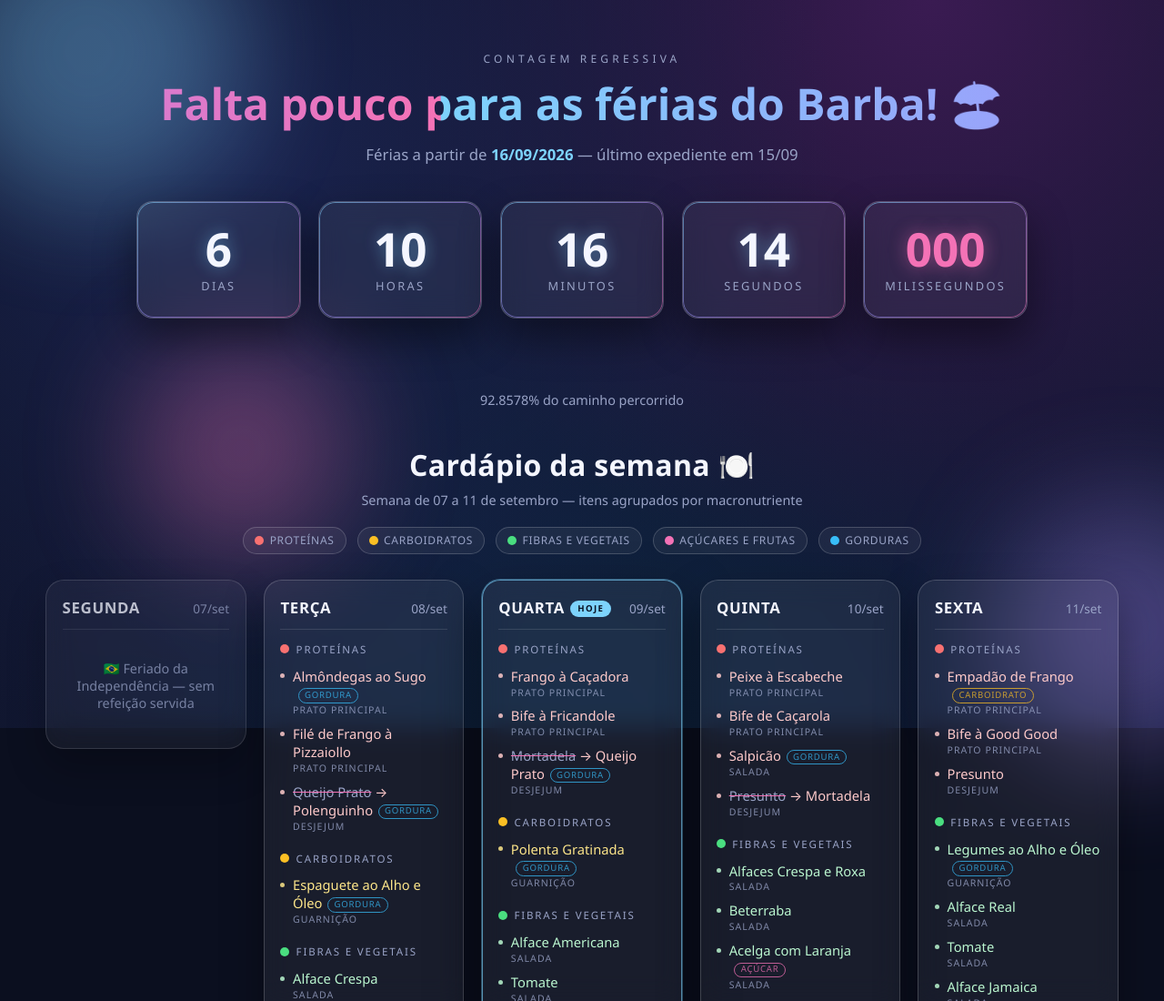
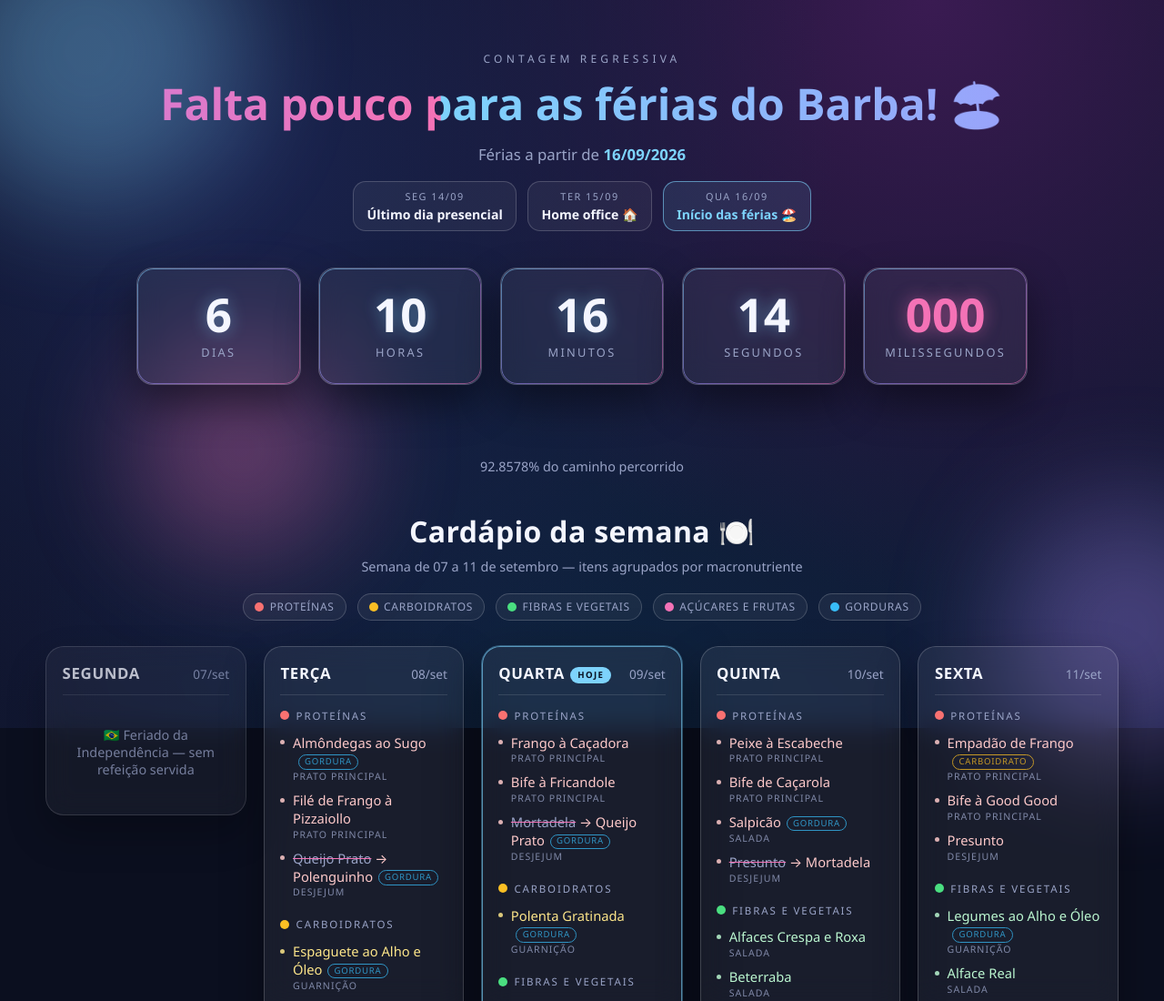
Before and after one commit to BrunoAlmeida87/Barba, a plain HTML site: page index.html in a window 1280 px wide. Shown: the top 1100 px of the page at 91% size. Drawn offline with Linux system fonts and the light colour scheme.

Commit message:
Calcula o dia atual em Brasília e informa o último dia presencial (#3)
* Troca contador para as férias do Barba e adiciona cardápio da semana

- Contagem regressiva agora aponta para 16/09/2026 (início das férias),
  com título, favicon, confetes e tela de comemoração atualizados.
- Nova seção "Cardápio da semana" (07 a 11/set) montada a partir do
  cardápio impresso da empresa, com os itens agrupados por macronutriente
  (proteínas, carboidratos, fibras e vegetais, açúcares e frutas) e
  etiquetas para o segundo macronutriente relevante do prato.
- Cada item mantém a parte da refeição de origem (salada, prato principal,
  guarnição, sobremesa, bebida, desjejum); substituições manuscritas
  aparecem riscadas com a troca ao lado.
- Segunda (07/set) marcada como feriado da Independência, o dia atual é
  destacado automaticamente e a semana cabe em uma linha em telas largas.

Co-Authored-By: Claude Opus 5 <noreply@anthropic.com>
Claude-Session: https://claude.ai/code/session_018Rs5LFBwf81DhfJ47Xx6Aq

* Identifica a troca manuscrita do desjejum de 09/set como Queijo Prato

A substituição escrita à mão sobre "Mortadela" no desjejum de quarta
estava ilegível na foto do cardápio; confirmada como Queijo Prato.

Co-Authored-By: Claude Opus 5 <noreply@anthropic.com>
Claude-Session: https://claude.ai/code/session_018Rs5LFBwf81DhfJ47Xx6Aq

* Calcula o dia atual em Brasília e informa o último dia presencial

O destaque de "hoje" no cardápio usava os getters de data locais, então um
navegador em outro fuso podia marcar o card errado perto da virada do dia:
às 02:00 UTC de 09/set ainda é dia 08 no Brasil, mas a página marcava
quarta-feira. Como o cardápio e as férias são de Brasília, o dia passa a
ser derivado em America/Sao_Paulo via Intl, com fallback em UTC-3 caso o
navegador não suporte fusos nomeados.

Adiciona também, no cabeçalho, os últimos dias antes das férias: segunda
14/09 é o último dia presencial, terça 15/09 é home office e as férias
começam na quarta 16/09.

Co-Authored-By: Claude Opus 5 <noreply@anthropic.com>
Claude-Session: https://claude.ai/code/session_018Rs5LFBwf81DhfJ47Xx6Aq

---------

Co-authored-by: Claude <noreply@anthropic.com>

```diff
--- a/index.html
+++ b/index.html
@@ -102,6 +102,44 @@
   }
 
   #target-date { color: var(--accent-1); font-weight: 600; }
+
+  /* Últimos dias antes das férias */
+  .plano {
+    list-style: none;
+    display: flex;
+    flex-wrap: wrap;
+    justify-content: center;
+    gap: 0.5rem 0.75rem;
+    margin: 1.1rem 0 0;
+    padding: 0;
+  }
+
+  .plano li {
+    display: flex;
+    flex-direction: column;
+    align-items: center;
+    gap: 0.2rem;
+    padding: 0.5rem 0.9rem;
+    border-radius: 14px;
+    background: rgba(255, 255, 255, 0.05);
+    border: 1px solid var(--card-border);
+  }
+
+  .plano .quando {
+    font-size: 0.68rem;
+    letter-spacing: 0.14em;
+    text-transform: uppercase;
+    color: var(--muted);
+  }
+
+  .plano .oque { font-size: 0.88rem; font-weight: 600; }
+
+  .plano .destaque {
+    border-color: rgba(125, 211, 252, 0.6);
+    background: rgba(125, 211, 252, 0.1);
+  }
+
+  .plano .destaque .oque { color: var(--accent-1); }
 
   /* Countdown grid */
   #countdown {
@@ -462,7 +500,22 @@
   <header>
     <p class="eyebrow">Contagem regressiva</p>
     <h1>Falta pouco para as férias do Barba! 🏖️</h1>
-    <p class="subtitle">Férias a partir de <span id="target-date">16/09/2026</span> — último expediente em 15/09</p>
+    <p class="subtitle">Férias a partir de <span id="target-date">16/09/2026</span></p>
+
+    <ul class="plano">
+      <li>
+        <span class="quando">Seg 14/09</span>
+        <span class="oque">Último dia presencial</span>
+      </li>
+      <li>
+        <span class="quando">Ter 15/09</span>
+        <span class="oque">Home office 🏠</span>
+      </li>
+      <li class="destaque">
+        <span class="quando">Qua 16/09</span>
+        <span class="oque">Início das férias 🏖️</span>
+      </li>
+    </ul>
   </header>
 
   <div id="countdown">
@@ -721,9 +774,31 @@
 
   var MACRO_NOMES = { prot: "Proteína", carb: "Carboidrato", fib: "Fibra", acu: "Açúcar", gord: "Gordura" };
 
+  // O cardápio é da empresa, então o "hoje" precisa ser o dia em Brasília e não
+  // o do fuso do navegador: às 02:00 UTC de 09/set ainda é dia 08 no Brasil.
   function hojeISO() {
-    var d = new Date();
-    return d.getFullYear() + "-" + pad(d.getMonth() + 1, 2) + "-" + pad(d.getDate(), 2);
+    try {
+      var partes = new Intl.DateTimeFormat("en-CA", {
+        timeZone: "America/Sao_Paulo",
+        year: "numeric",
+        month: "2-digit",
+        day: "2-digit"
+      }).formatToParts(new Date());
+
+      var campos = {};
+      for (var i = 0; i < partes.length; i++) {
+        campos[partes[i].type] = partes[i].value;
+      }
+      if (campos.year && campos.month && campos.day) {
+        return campos.year + "-" + campos.month + "-" + campos.day;
+      }
+    } catch (e) {
+      // Sem suporte a Intl com fuso nomeado: cai no cálculo manual abaixo.
+    }
+
+    // Brasília é UTC-3 o ano todo desde o fim do horário de verão, em 2019.
+    var d = new Date(Date.now() - 3 * 60 * 60 * 1000);
+    return d.getUTCFullYear() + "-" + pad(d.getUTCMonth() + 1, 2) + "-" + pad(d.getUTCDate(), 2);
   }
 
   function el(tag, className, text) {
```
